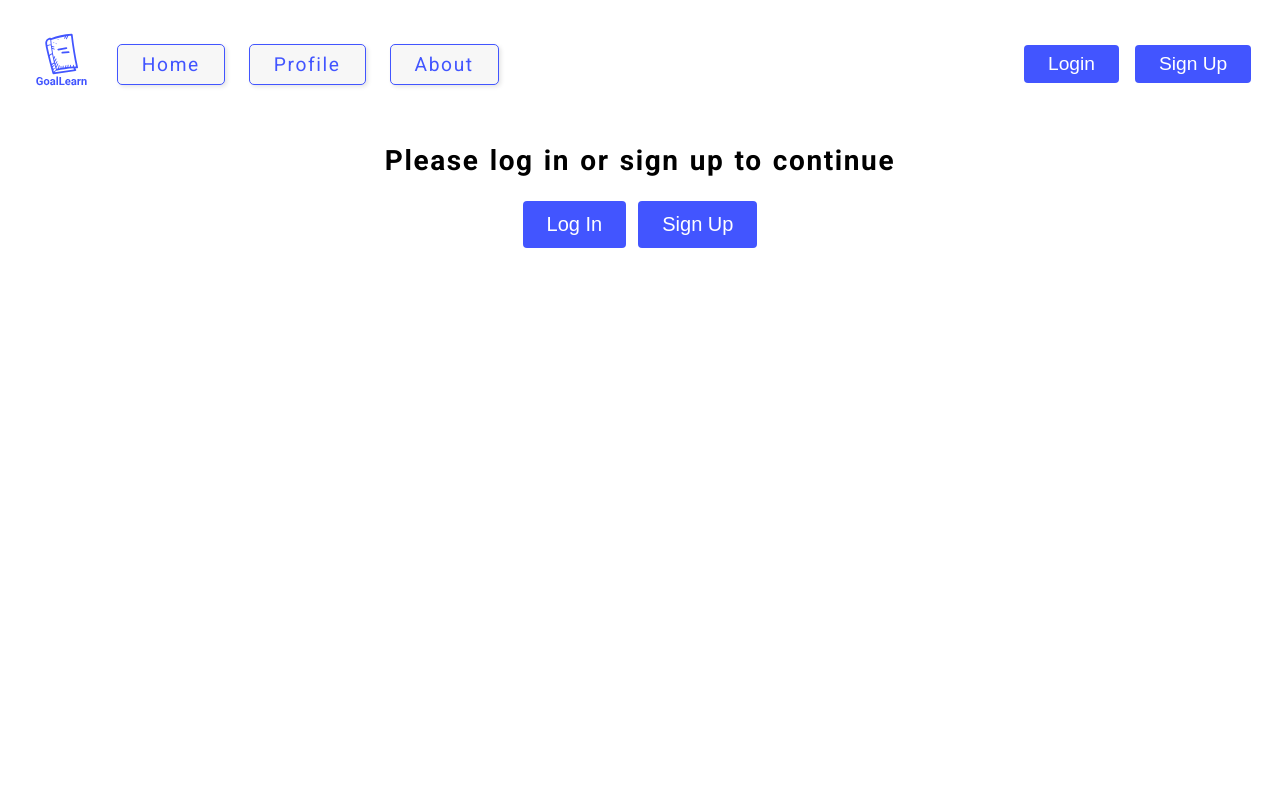
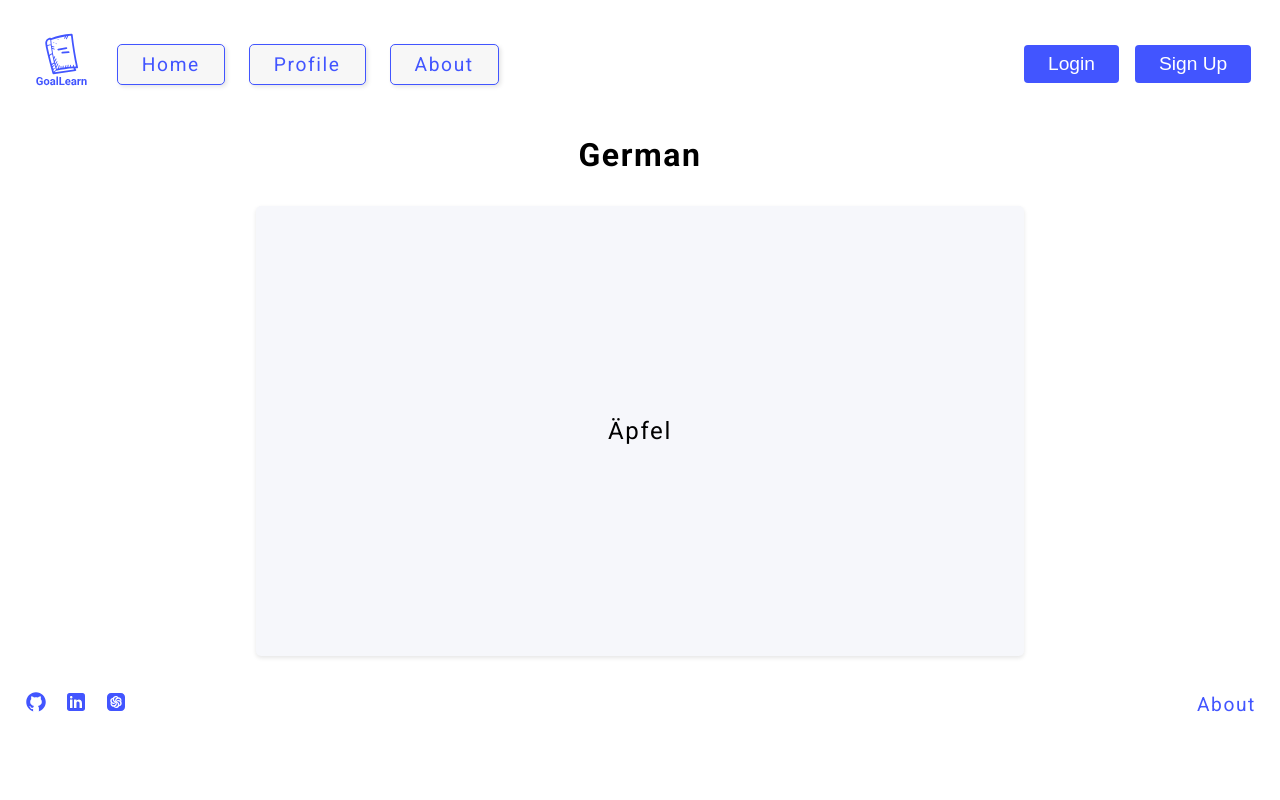
Before and after one commit to pmk7/react-typescript-flashcards, a React (Create React App) app: page /profile in a window 1280 px wide. Shown: the top 800 px of the page. Built offline with nearby package versions, Linux system fonts and the light colour scheme; no server answers.

Commit message:
disabled auth0 in development

```diff
--- a/src/pages/ProfilePage.tsx
+++ b/src/pages/ProfilePage.tsx
@@ -1,16 +1,11 @@
 import React from "react";
-import { MySets, Profile, LoginRedirect } from "../components";
-import { useAuth0 } from "@auth0/auth0-react";
+import { MySets, Profile } from "../components";
 
 const ProfilePage: React.FC = () => {
-  const { user } = useAuth0();
-  return user ? (
+  return (
     <>
-      <Profile />
       <MySets />
     </>
-  ) : (
-    <LoginRedirect />
   );
 };
 
```
